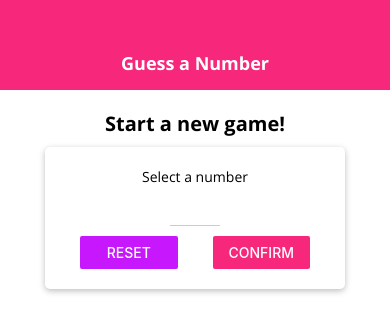
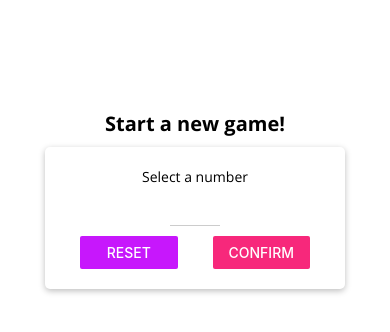
Before and after one commit to IsabelaDaCampo/guess-number-react-native, a React Native app: screen / in a window 390 px wide. Shown: the top 332 px of the page. Built offline with nearby package versions, Linux system fonts and the light colour scheme.

Commit message:
adding differents styles to ios and android

```diff
--- a/package.json
+++ b/package.json
@@ -13,6 +13,7 @@
     "expo": "~44.0.0",
     "expo-app-loading": "~1.3.0",
     "expo-font": "~10.0.4",
+    "expo-screen-orientation": "~4.1.1",
     "expo-status-bar": "~1.2.0",
     "react": "17.0.1",
     "react-dom": "17.0.1",
--- a/src/components/Header.js
+++ b/src/components/Header.js
@@ -1,28 +1,43 @@
 import React from "react";
-import {  View, StyleSheet, Text } from "react-native"
+import {  View, StyleSheet, Text, Platform } from "react-native"
 
 import Colors from '../constants/colors';
 import TitleText from '../components/TitleText';
 
 const Header = props => {
   return (
-    <View style={styles.header}>
+    <View
+      style={{
+        ...styles.headerBase,
+        ...Platform.select({
+          ios: styles.headerIOS,
+          android: styles.headerAndroid
+        })
+      }}
+    >
       <TitleText style={styles.headerTitle}>{ props.title }</TitleText>
     </View>
   )
 }
 
 const styles = StyleSheet.create({
-  header: {
+  headerBase: {
     width: '100%',
     height: 90,
     paddingTop: 36,
-    backgroundColor: Colors.primary,
     alignItems: 'center',
     justifyContent: 'center',
   },
+  headerIOS: {
+    backgroundColor: Colors.white,
+    borderBottomColor: Colors.grey,
+    borderBottomWidth: 0,
+  },
+  headerAndroid: {
+    backgroundColor: Colors.primary
+  },
   headerTitle: {
-    color: Colors.white,
+    color: Platform.OS === 'ios' ? Colors.primary : Colors.white,
     fontSize: 18,
     fontFamily: 'open-sans-bold'
   }
--- a/src/components/MainButton.js
+++ b/src/components/MainButton.js
@@ -1,24 +1,36 @@
 import React from 'react';
-import { View, StyleSheet, Text, TouchableOpacity } from 'react-native';
+import { View, StyleSheet, Text, TouchableOpacity, TouchableNativeFeedback, Platform } from 'react-native';
 
 import Colors from '../constants/colors';
 
 const MainButton = props => {
+  let ButtonComponent = TouchableOpacity;
+
+  if(Platform.OS === 'android' && Platform.Version >= 21){
+    ButtonComponent = TouchableNativeFeedback;
+  }
+
   return (
-    <TouchableOpacity onPress={props.onPress} activeOpacity={0.6}>
-      <View style={styles.button}>
-        <Text style={styles.buttonText}>{props.children}</Text>
-      </View>
-    </TouchableOpacity>
+    <View style={styles.buttonContainer}>
+      <ButtonComponent onPress={props.onPress} activeOpacity={0.6}>
+        <View style={styles.button}>
+          <Text style={styles.buttonText}>{props.children}</Text>
+        </View>
+      </ButtonComponent>
+    </View>
   );
 }
 
 const styles = StyleSheet.create({
+  buttonContainer:{
+    borderRadius: 25,
+    overflow: 'hidden',
+  },
   button:{
     backgroundColor: Colors.primary,
     paddingVertical: 12,
     paddingHorizontal: 30,
-    borderRadius: 5
+    borderRadius: 25
   },
   buttonText:{
     color: Colors.white,
--- a/src/screens/GameScreen.js
+++ b/src/screens/GameScreen.js
@@ -1,6 +1,7 @@
 import React, { useState, useRef, useEffect } from 'react';
 import { View, StyleSheet, Alert, ScrollView, Text, FlatList, Dimensions } from 'react-native';
 import { Ionicons } from '@expo/vector-icons';
+import * as ScreenOrientation from 'expo-screen-orientation';
 
 import NumberContainer from '../components/NumberContainer';
 import Card from '../components/Card';
@@ -35,6 +36,8 @@
 )
 
 const GameScreen = props => {
+  // ScreenOrientation.lockAsync(ScreenOrientation.OrientationLock.PORTRAIT); //bloqueia orientação em tempo real
+
   const initialGuess = generateRandomBetween(1, 100, props.useChoice);
   const [currentGuess, setCurrentGuess] = useState(initialGuess);
   const [pastGuesses, setPastGuesses] = useState([initialGuess.toString()]);
```
Also changed, not shown: 1 other file (tests, documents, lock files or other folders).
